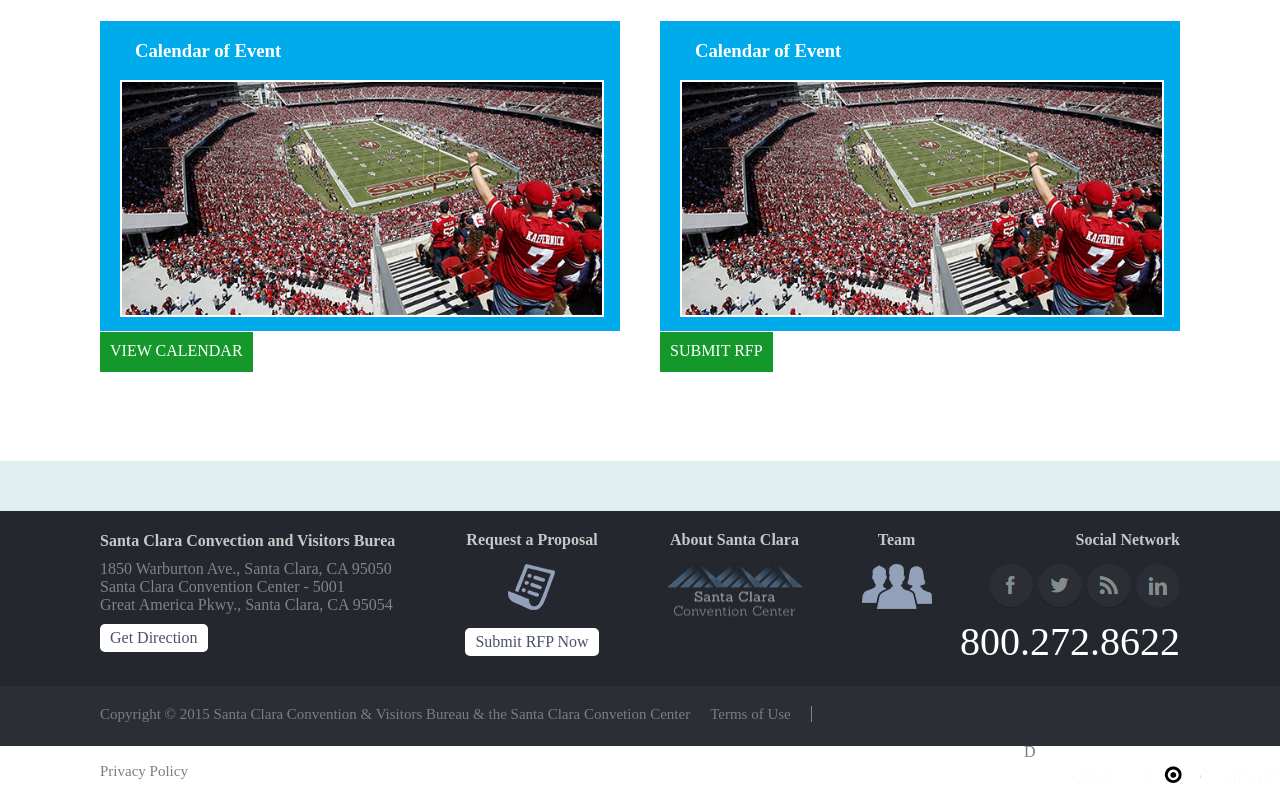
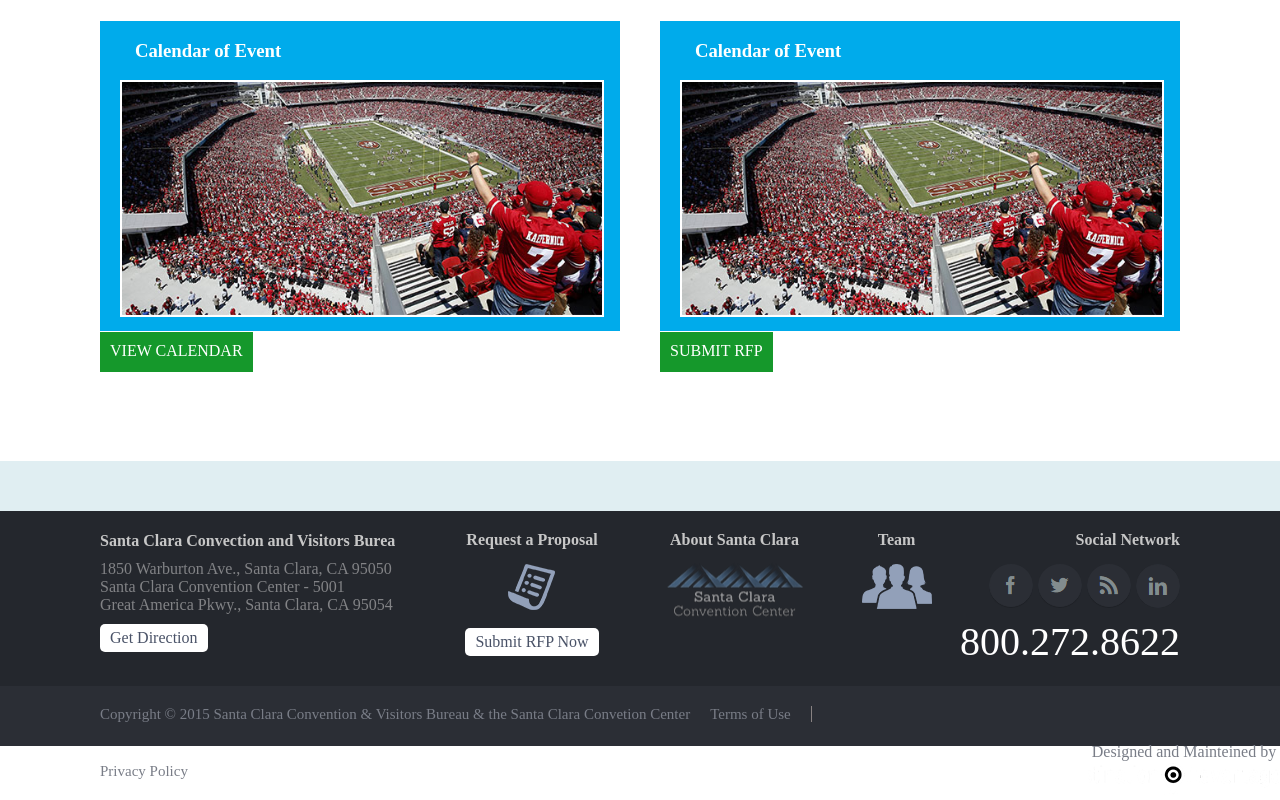
Before and after one commit to TonyKilov/santa-clara, a plain HTML site: page index.html in a window 1280 px wide. Shown: the part 1199-1999 px from the top of the page. Drawn offline with Linux system fonts and the light colour scheme.

Commit message:
New footers

```diff
--- a/css/style.css
+++ b/css/style.css
@@ -517,7 +517,8 @@ margin: 15px 0 0 5px;
 
 .right-foot-logo{
 	float: right;
-	width: 20%;
+	text-align: center;
+	width: 15%;
 }
 
 .image-destination{
--- a/index.html
+++ b/index.html
@@ -177,8 +177,10 @@
 		</div>
 
 		<div class="right-foot-logo">
-			<div class="txt-design"><a href="">D</a></div>
+			<a href="">
+			<div class="txt-design">Designed and Mainteined by</div>
 			<div class="image-destination"><div>
+			</a>
 		</div>
 	</div>
 
```
